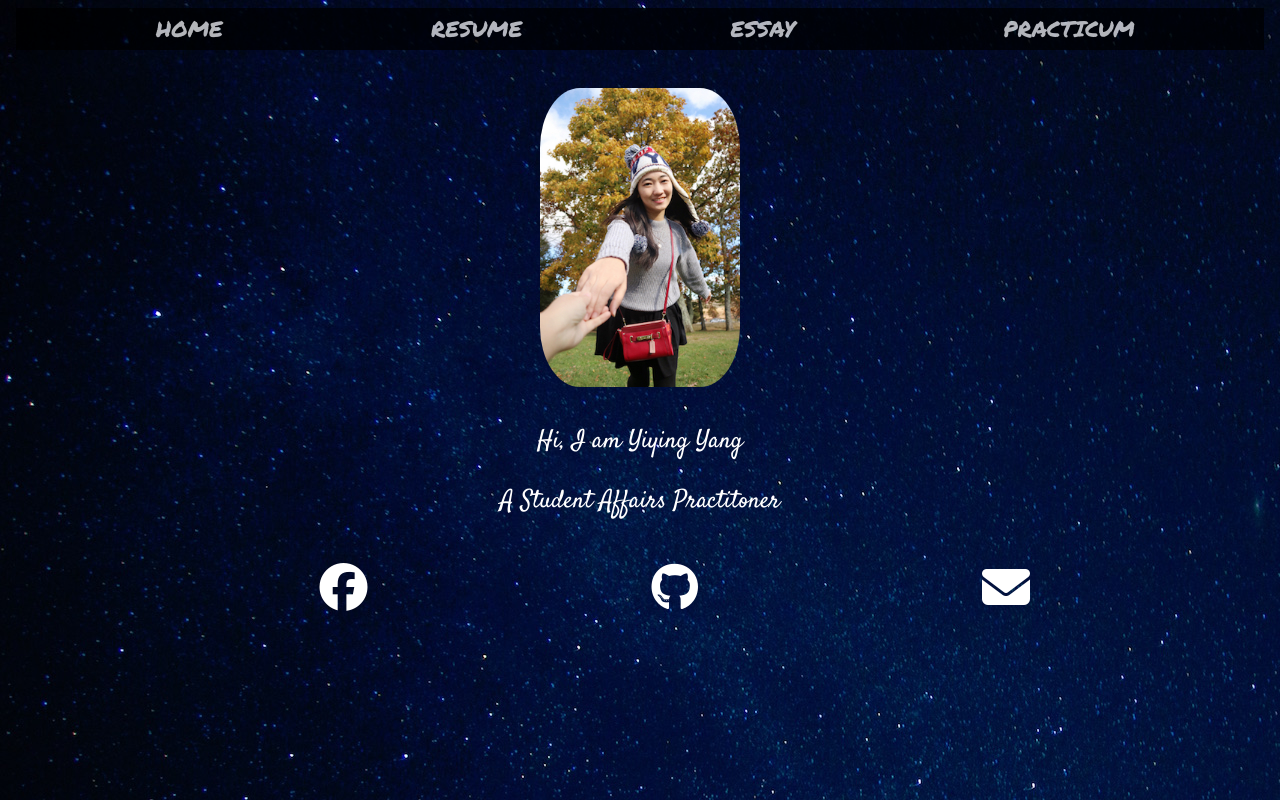
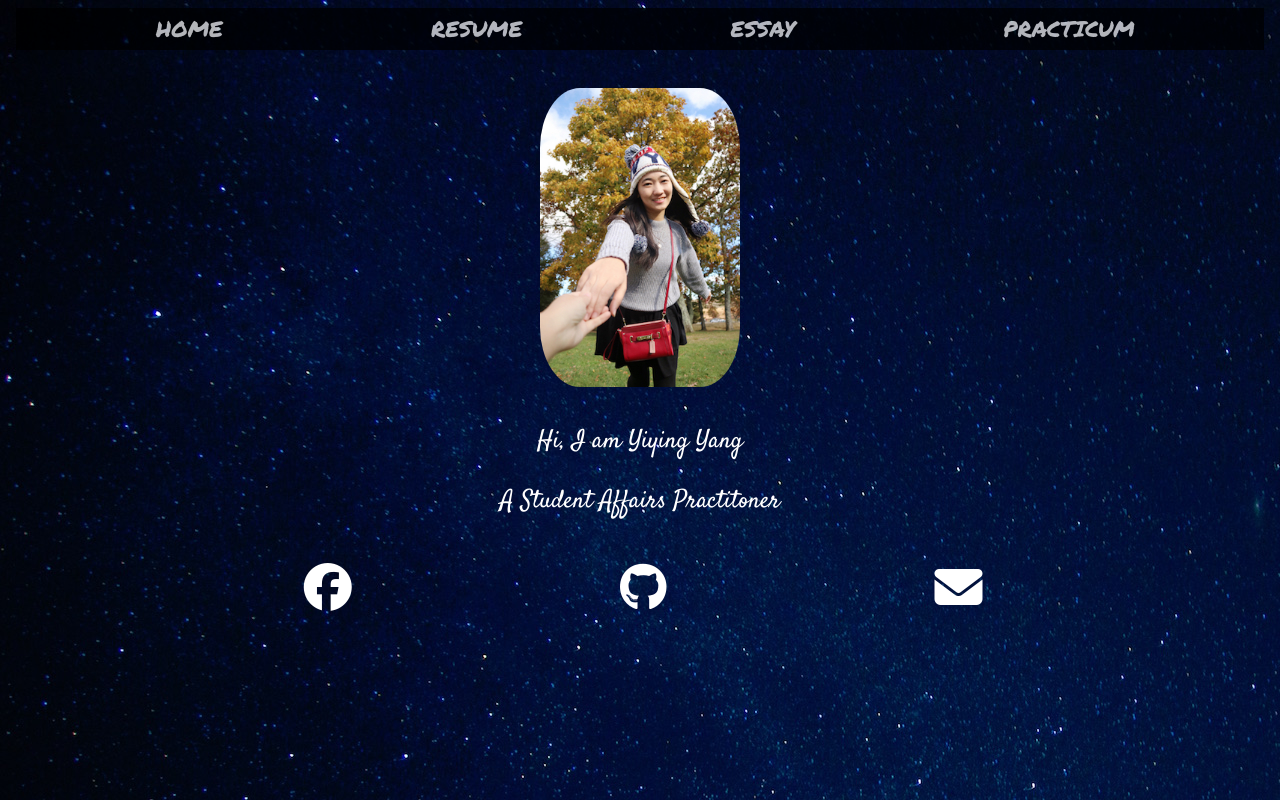
Before and after one commit to imyiyingyang/imyiyingyang.github.io, a plain HTML site: page index.html in a window 1280 px wide. Drawn offline with Linux system fonts and the light colour scheme.

Commit message:
change of margin

```diff
--- a/css/style.css
+++ b/css/style.css
@@ -61,7 +61,7 @@ background-image: url(../img/sky.jpg);
 
 #icon li {
   display: inline-block;
-  margin-left: 280px;
+  margin-left: 22%;
   }
 #icon a{
   color: white;
--- a/index.html
+++ b/index.html
@@ -24,11 +24,13 @@
    <p>A Student Affairs Practitoner</p>
  </div>
 
+<div class="icons">
  <ul id="icon">
  <li><a href="https://www.facebook.com/profile.php?id=100006329440041"><i class="fa fa-facebook-official fa-3x"></i></a></li>
  <li><a href="https://github.com/imyiyingyang"><i class="fa fa-github fa-3x"></i></a></li>
  <li><a href="mailto:yxy380@miami.edu"><i class="fa fa-envelope fa-3x"></i></a></li>
 </ul>
+</div>
 
 </div>
 </body>
```
